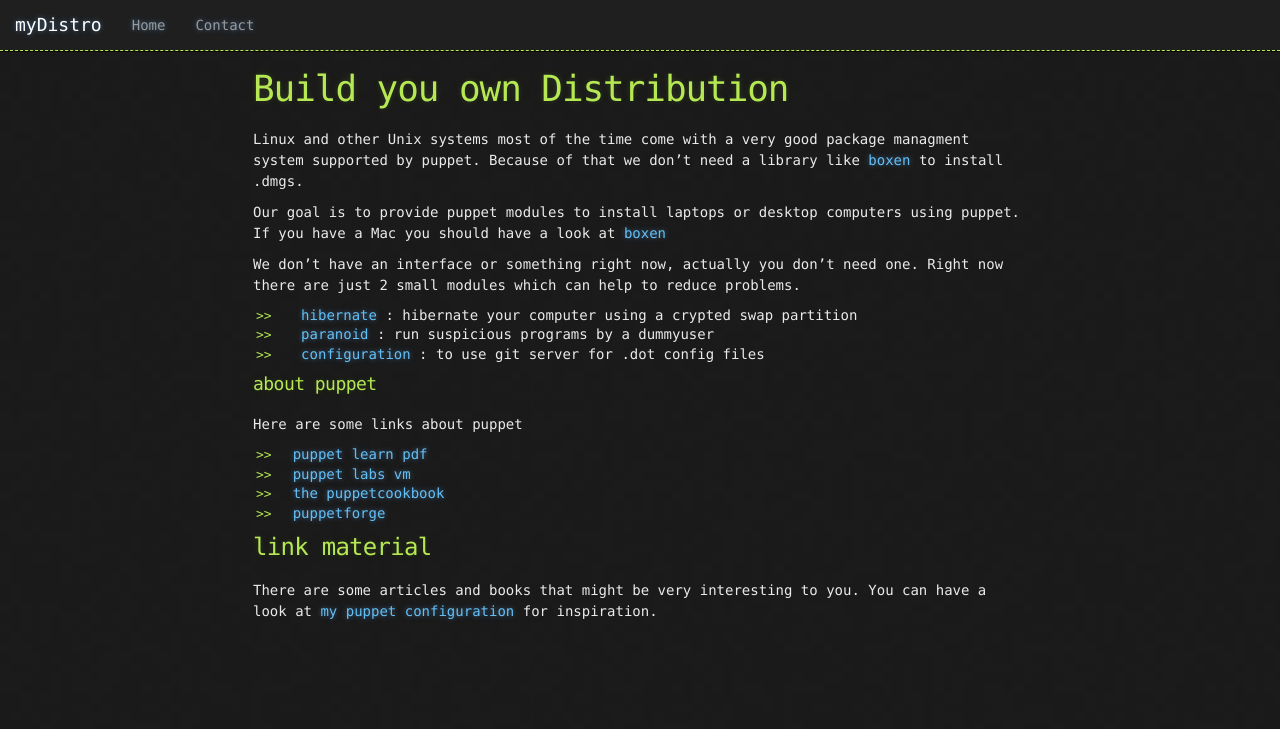
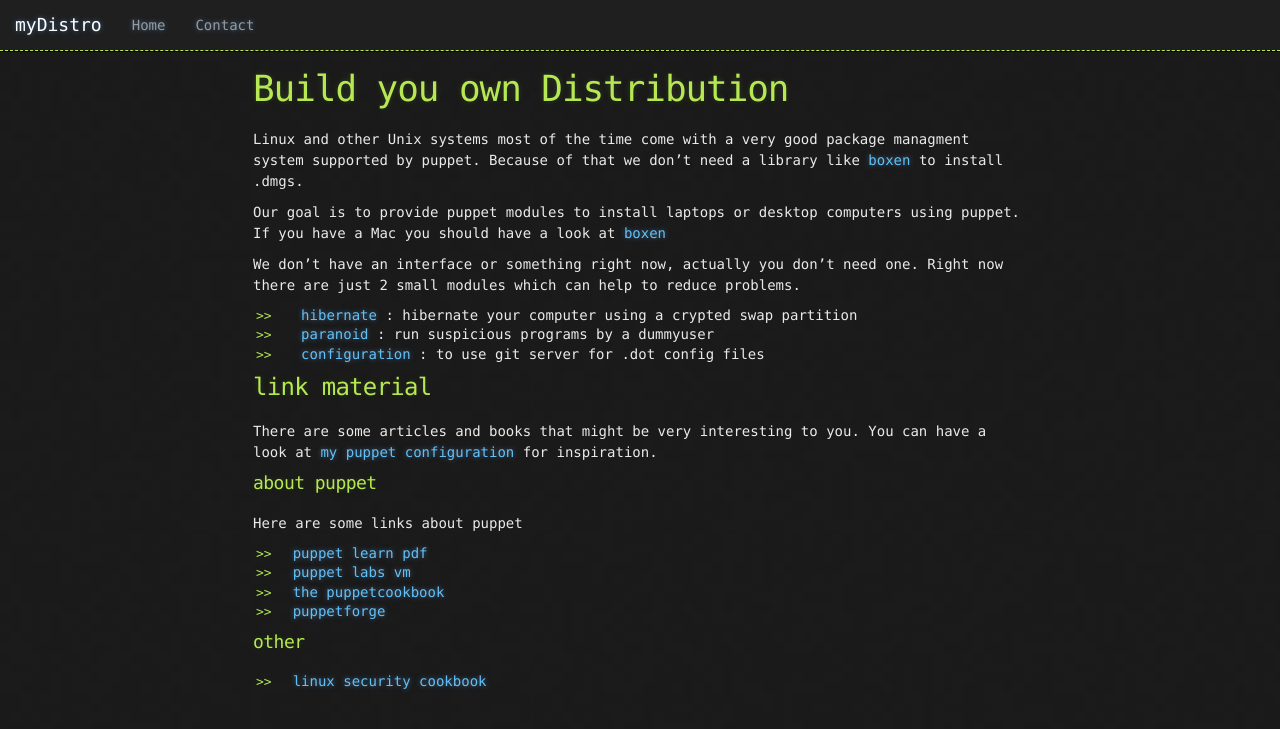
Before and after one commit to myDistro/myDistro.github.io, a Jekyll site: the page built from index.html, in a window 1280 px wide. Shown: the top 729 px of the page. Built offline with Jekyll 4.4.1, drawn with Linux system fonts in a browser that asks for light colours; nearby versions of some CDN libraries; Markdown is read by kramdown in place of the engine named in the settings; some of the changed lines change nothing that is shown.

Commit message:
add security cook book as links

```diff
--- a/_includes/bottom.markdown
+++ b/_includes/bottom.markdown
@@ -1,5 +1,9 @@
 
 
+### link material
+
+There are some articles and books that might be very interesting to you.
+You can have a look at [my puppet configuration](https://github.com/mrVanDalo/laptop-puppet) for inspiration.
 
 #### about puppet
 
@@ -10,7 +14,6 @@ Here are some links about puppet
 * [the puppetcookbook](http://www.puppetcookbook.com/)
 * [puppetforge](https://forge.puppetlabs.com/)
 
-### link material
+#### other
 
-There are some articles and books that might be very interesting to you.
-You can have a look at [my puppet configuration](https://github.com/mrVanDalo/laptop-puppet) for inspiration.
+* [linux security cookbook](http://shop.oreilly.com/product/9780596003913.do)
```
